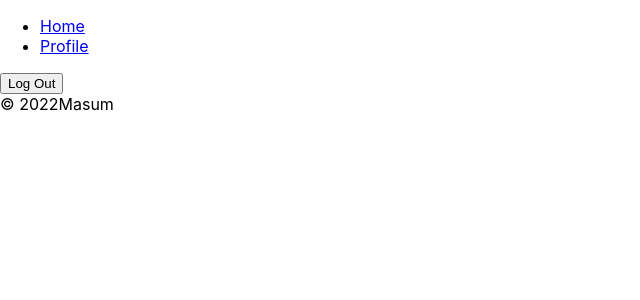
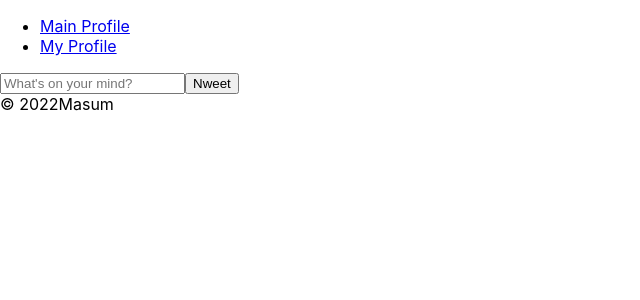
Before and after one commit to Masum-Billah-Azadi/Talim, a React (Create React App) app: page /#/ in a window 1280 px wide. Before the commit this address led to /#/Profile. Shown: the top 300 px of the page, without its empty margins (0-640 px from the left). Built offline with nearby package versions, Linux system fonts and the light colour scheme; no server answers; sample sign-in values are in the browser's storage.

Commit message:
Youser Push data in firestore

```diff
--- a/src/components/Navigation.js
+++ b/src/components/Navigation.js
@@ -1,15 +1,16 @@
 import React from "react";
 import { Link } from "react-router-dom";
 
-const Navigation = (props) => {
-  return (
-    <nav>
-      <ul>
-        <li><Link to="/">Home</Link></li>
-        <li><Link to="/Profile">Profile</Link></li>
-      </ul>
-    </nav>
-  )
-};
-
+const Navigation = () => (
+  <nav>
+    <ul>
+      <li>
+        <Link to="/">Main Profile</Link>
+      </li>
+      <li>
+        <Link to="/profile">My Profile</Link>
+      </li>
+    </ul>
+  </nav>
+);
 export default Navigation;
--- a/src/components/Router.js
+++ b/src/components/Router.js
@@ -3,9 +3,9 @@ import { HashRouter as Router, Route, Switch } from "react-router-dom";
 import { auth } from "../firebase";
 import { AuthProvider } from "./contexts/AuthContext";
 import Navigation from "./Navigation";
+import Home from "./pages/Home";
 import Profile from "./pages/Profile";
 import Singup from "./pages/Singup";
-import Home from "./sComponent/Home";
 const AppRouter = ()=>{
   const [isLoggedIn, setIsLoggedIn] = useState(false);
   useEffect(() => {
--- a/src/components/pages/Home.js
+++ b/src/components/pages/Home.js
@@ -1,5 +1,40 @@
-// import Videos from "../Videos";
+import { addDoc, collection } from "firebase/firestore";
+import React, { useState } from "react";
+import { dbService } from "../../firebase";
 
-// export default function Home() {
-//   return <Videos />;
-// }
+const Home = () => {
+    const [nweet, setNweet] = useState("");
+    const onSubmit = async (e) => {
+    e.preventDefault();
+    try {
+    const docRef = await addDoc(collection(dbService, "nweets" ), {
+    nweet,
+    createdAt: Date.now(),
+    });
+    console.log(" Document written with ID: ", docRef.id);
+    } catch (error) {
+    console.error(" Error adding document: ", error);
+    }
+
+    setNweet("");
+    };
+    const onChange = ({ target: { value } })=>{
+    setNweet(value);
+    };
+
+    return (
+        <div>
+          <form onSubmit={onSubmit}>
+            <input
+              value={nweet}
+              onChange={onChange}
+              type="text"
+              placeholder="What's on your mind?"
+              maxLength={120}
+            />
+            <input type="submit" value="Nweet" />
+          </form>
+        </div>
+      );
+    }
+    export default Home;
--- a/src/firebase.js
+++ b/src/firebase.js
@@ -1,7 +1,7 @@
 import { initializeApp } from "firebase/app";
 import { getAuth } from "firebase/auth";
 import firebase from "firebase/compat/app";
-import "firebase/database";
+import { getFirestore } from "firebase/firestore";
 
 const firebaseConfig = {
   apiKey: process.env.REACT_APP_FIREBASE_API_KEY,
@@ -18,3 +18,4 @@ const app = initializeApp(firebaseConfig);
 export const auth = getAuth();
 export const authfirebaseInstance = firebase;
 export default app;
+export const dbService = getFirestore();
```
